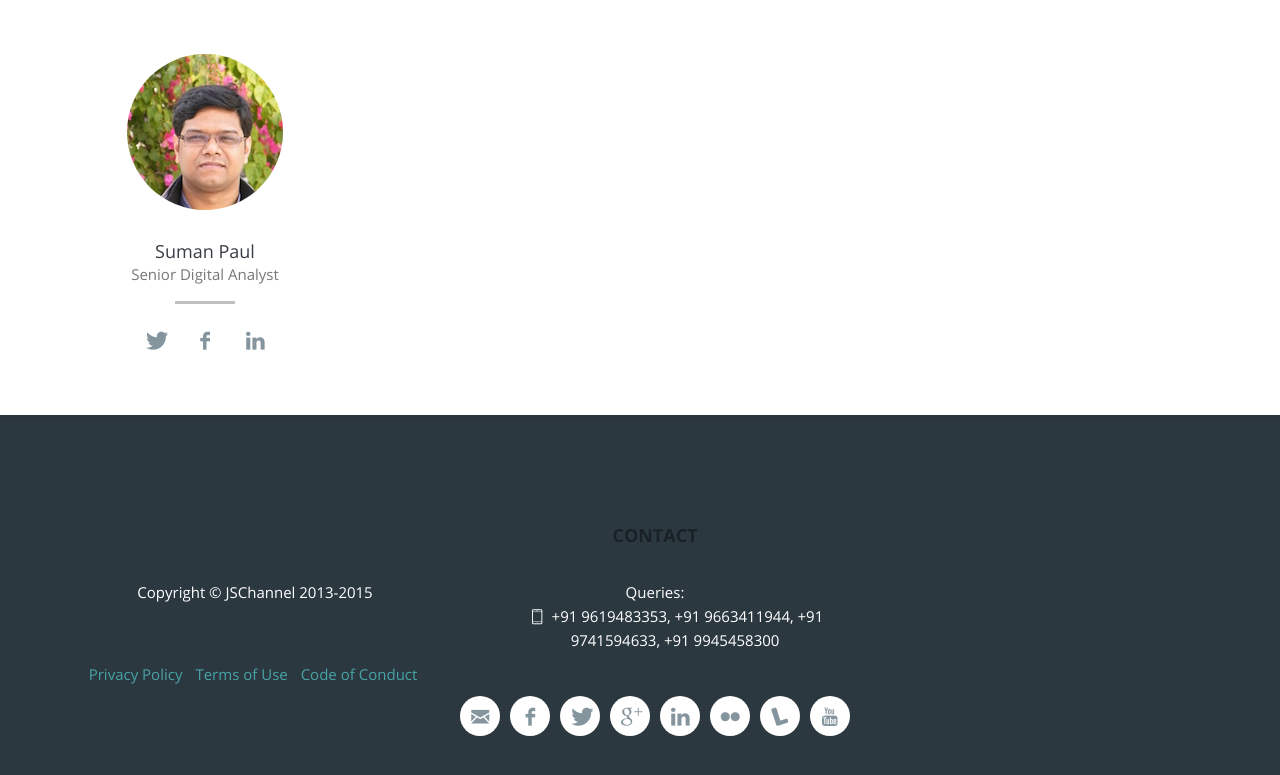
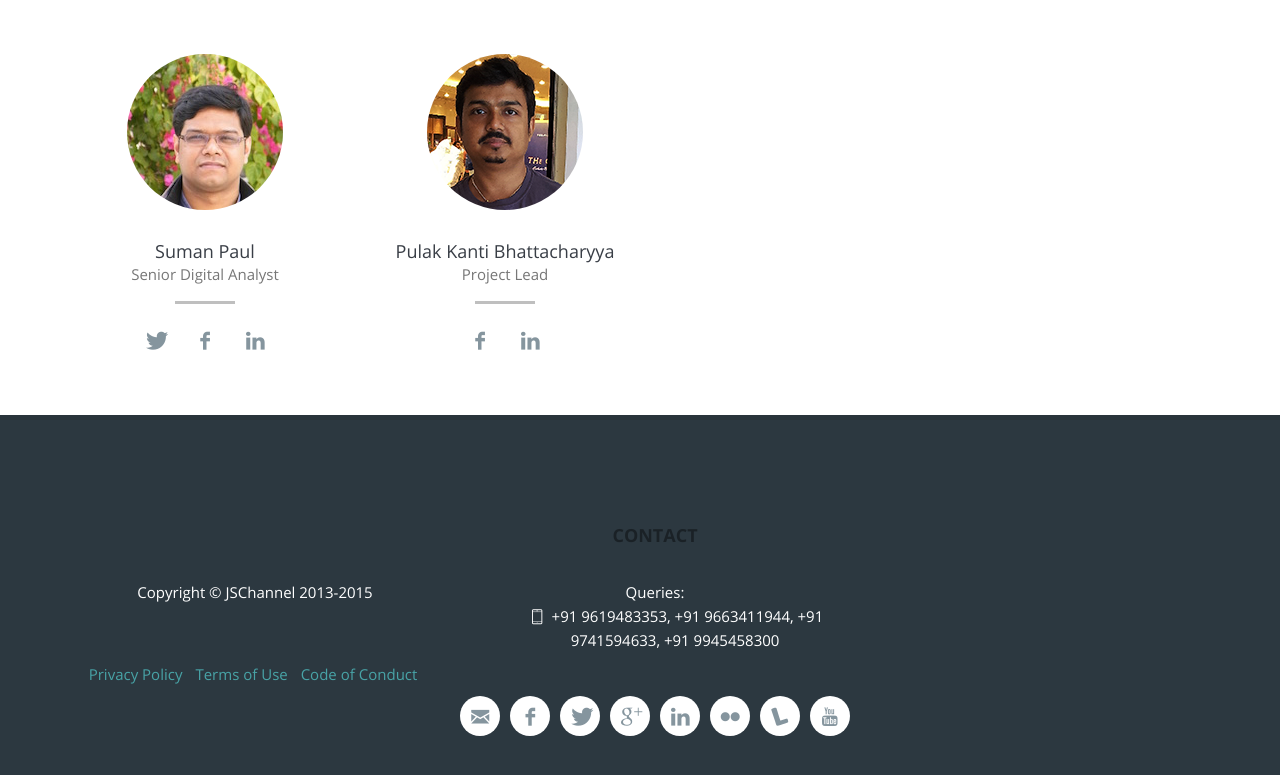
Before and after one commit to toamitkumar/jschannel2015, a website: page public/index.html in a window 1280 px wide. Shown: the part 8315-9090 px from the top of the page. Drawn offline with nearby package versions, Linux system fonts and the light colour scheme; some packages are replaced by stand-ins of ours; a web font is replaced by a local one.

Commit message:
adding pulak as project lead

```diff
--- a/public/index.html
+++ b/public/index.html
@@ -949,6 +949,21 @@
             </div>
           </div>
         </div>
+        <div class="span3 text-center">
+            <div class="team-member">
+              <a href="https://twitter.com/nirajkbhandari" target="_blank">
+                <img src="images/members/6.png" class="img-responsive img-circle" alt="">
+              </a>
+              <h4>Pulak Kanti Bhattacharyya</h4>
+              <p class="text-muted">Project Lead</p>
+              <hr class="divider-short center">
+              <div class="social">
+
+                <a href="https://www.facebook.com/bhattacharyyapulak" target="_blank" class="icon-wrap small facebook"><i class="iconf-facebook"></i></a>
+                <a href="https://in.linkedin.com/in/pulakkantibhattacharyya" target="_blank" class="icon-wrap small linkedin"><i class="iconf-linkedin"></i></a>
+              </div>
+            </div>
+          </div>
       </div>
     </div>
   </section>
```
Also changed, not shown: public/images/members/6.png (added).
